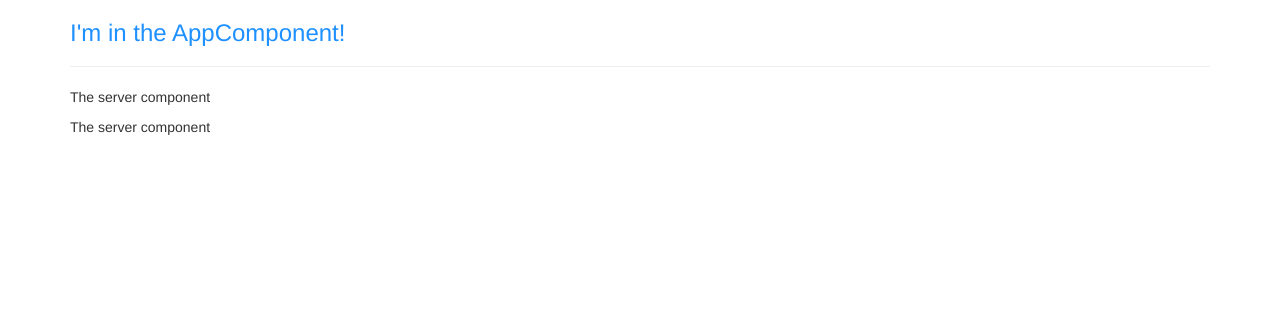
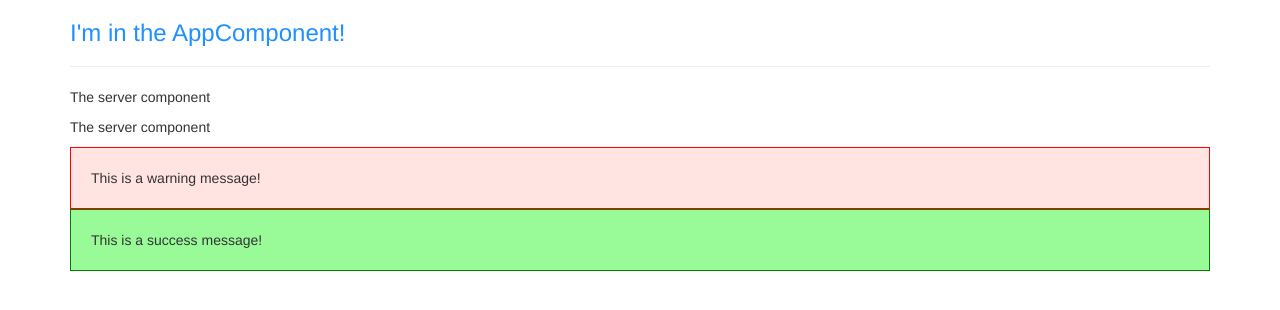
Before and after one commit to chocolatech/angular-complete-guide, an Angular app: page / in a window 1280 px wide. Shown: the top 310 px of the page. Built offline with nearby package versions, Linux system fonts and the light colour scheme.

Commit message:
complete assignment 1

```diff
--- a/src/app/app.component.html
+++ b/src/app/app.component.html
@@ -6,6 +6,8 @@
       <app-servers></app-servers>
       <!-- <div app-servers></div> -->
       <!-- <div class="app-servers"></div> -->
+      <app-warning-alert></app-warning-alert>
+      <app-success-alert></app-success-alert>
     </div>
   </div>
 </div>
--- a/src/app/app.module.ts
+++ b/src/app/app.module.ts
@@ -6,12 +6,16 @@
 import { AppComponent } from './app.component';
 import { ServerComponent } from './server/server.component';
 import { ServersComponent } from './servers/servers.component';
+import { WarningAlertComponent } from './warning-alert/warning-alert.component';
+import { SuccessAlertComponent } from './success-alert/success-alert.component';
 
 @NgModule({
   declarations: [
     AppComponent,
     ServerComponent,
-    ServersComponent
+    ServersComponent,
+    WarningAlertComponent,
+    SuccessAlertComponent
   ],
   imports: [
     BrowserModule,
--- /dev/null
+++ b/src/app/success-alert/success-alert.component.ts
@@ -0,0 +1,19 @@
+import {Component} from '@angular/core'
+
+@Component({
+selector: 'app-success-alert',
+template: `
+<div>This is a success message!</div>
+`,
+styles: [`
+div {
+    padding: 20px;
+    background-color: palegreen;
+    border: 1px solid green;
+}
+`]
+})
+
+export class SuccessAlertComponent {
+
+}
--- /dev/null
+++ b/src/app/warning-alert/warning-alert.component.css
@@ -0,0 +1,5 @@
+div {
+    padding: 20px;
+    background-color: mistyrose;
+    border: 1px solid red;
+}
--- /dev/null
+++ b/src/app/warning-alert/warning-alert.component.html
@@ -0,0 +1 @@
+<div>This is a warning message!</div>
--- /dev/null
+++ b/src/app/warning-alert/warning-alert.component.ts
@@ -0,0 +1,15 @@
+import { Component, OnInit } from '@angular/core';
+
+@Component({
+  selector: 'app-warning-alert',
+  templateUrl: './warning-alert.component.html',
+  styleUrls: ['./warning-alert.component.css']
+})
+export class WarningAlertComponent implements OnInit {
+
+  constructor() { }
+
+  ngOnInit() {
+  }
+
+}
```
Also changed, not shown: 1 other file (tests, documents, lock files or other folders).
